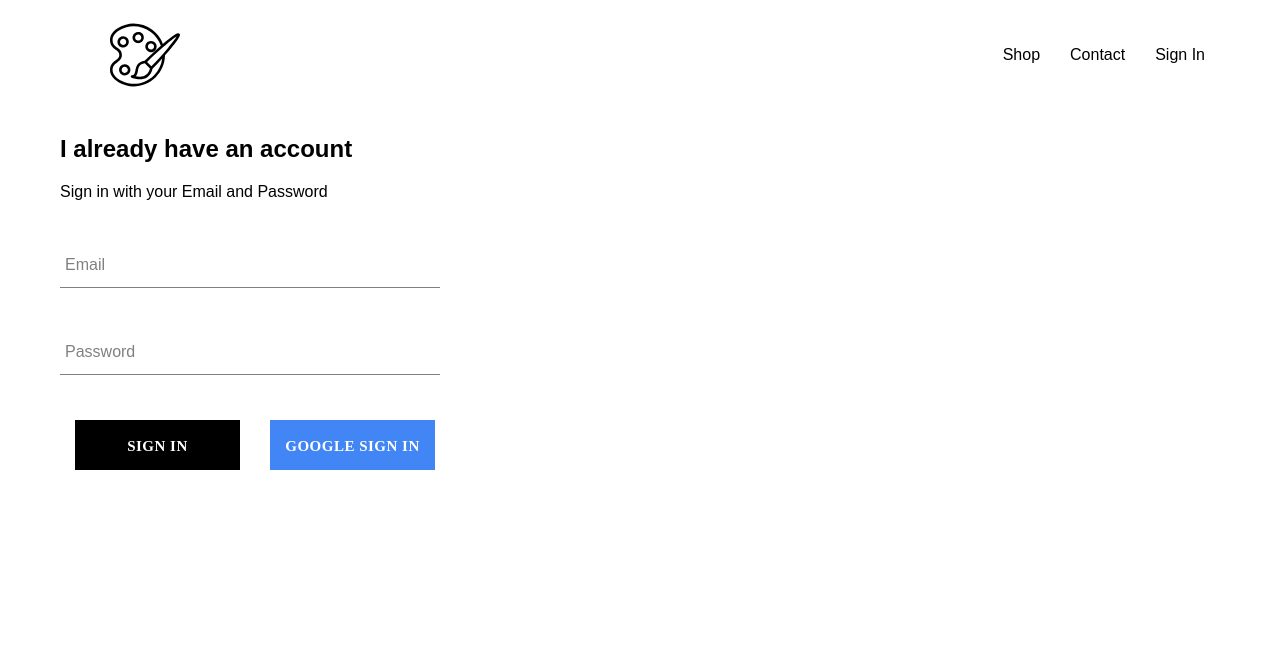
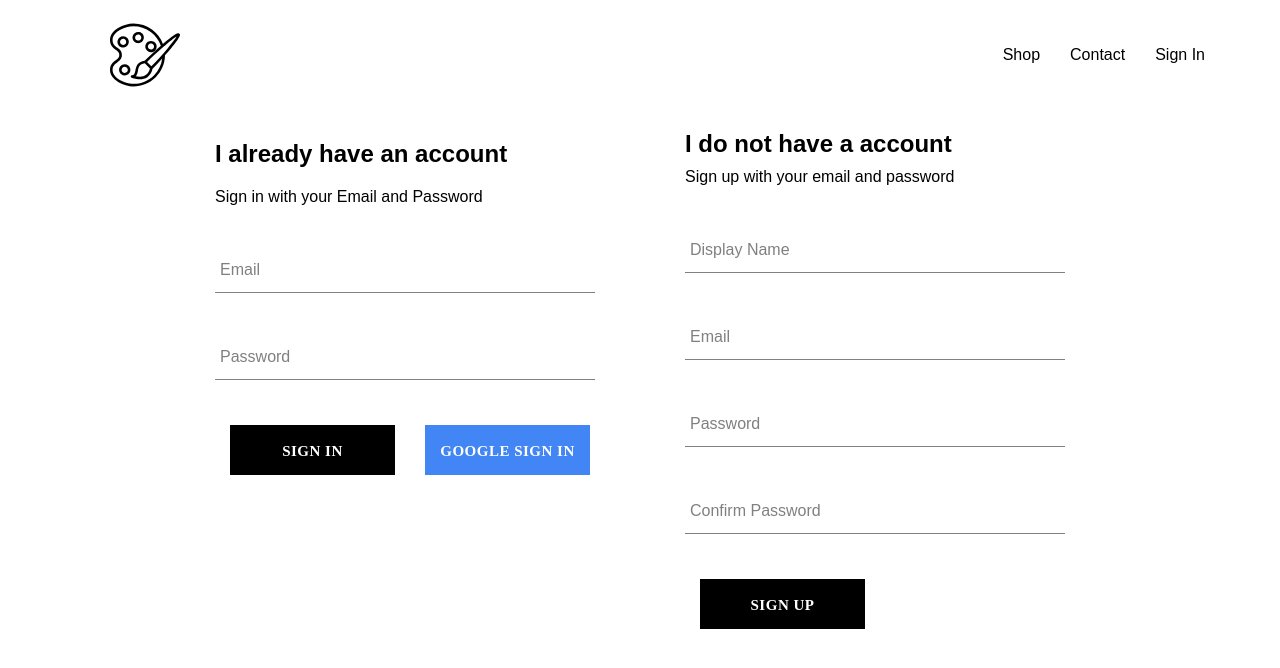
Before and after one commit to Espe-on/alias-art-co, a React (Create React App) app: page /signin in a window 1280 px wide. Shown: the top 668 px of the page. Built offline with nearby package versions, Linux system fonts and the light colour scheme; no server answers; a web font is replaced by a local one.

Commit message:
implemented firebase utils, included ability to store new users in DB

```diff
--- a/src/App.js
+++ b/src/App.js
@@ -1,13 +1,13 @@
 import React from 'react';
-import {Route, Switch} from 'react-router-dom'
-
-import Header from "./components/header/header.component";
-import HomePage from "./pages/homepage/homepage.component";
-import ShopPage from "./pages/shop/shop.component";
-import SignInAndSignUpPage from "./pages/sign-in-and-sign-up/sign-in-and-sign-up.component";
-import {auth} from "./firebase/firebase.utils";
+import {Route, Switch} from 'react-router-dom';
 
 import './App.scss';
+
+import HomePage from './pages/homepage/homepage.component';
+import ShopPage from './pages/shop/shop.component';
+import SignInAndSignUpPage from './pages/sign-in-and-sign-up/sign-in-and-sign-up.component';
+import Header from './components/header/header.component';
+import {auth, createUserProfileDocument} from './firebase/firebase.utils';
 
 class App extends React.Component {
     constructor() {
@@ -15,16 +15,27 @@
 
         this.state = {
             currentUser: null
-        }
+        };
     }
 
-    unsubscribeFromAuth = null
+    unsubscribeFromAuth = null;
 
     componentDidMount() {
-        this.unsubscribeFromAuth = auth.onAuthStateChanged(user => {
-            this.setState({currentUser: user});
-
-            console.log(user);
+        this.unsubscribeFromAuth = auth.onAuthStateChanged(async userAuth => {
+            if (userAuth) {
+                const userRef = await createUserProfileDocument(userAuth);
+                userRef.onSnapshot(snapShot => {
+                    this.setState({
+                        currentUser: {
+                            id: snapShot.id,
+                            ...snapShot.data()
+                        }
+                    });
+                    console.log(this.state);
+                });
+            } else {
+                this.setState({currentUser: userAuth});
+            }
         });
     }
 
@@ -37,13 +48,13 @@
             <div>
                 <Header currentUser={this.state.currentUser}/>
                 <Switch>
-                    <Route exact path="/" component={HomePage}/>
-                    <Route path="/shop" component={ShopPage}/>
-                    <Route path="/signin" component={SignInAndSignUpPage}/>
+                    <Route exact path='/' component={HomePage}/>
+                    <Route path='/shop' component={ShopPage}/>
+                    <Route path='/signin' component={SignInAndSignUpPage}/>
                 </Switch>
             </div>
         );
-    };
+    }
 }
 
 export default App;
--- /dev/null
+++ b/src/components/sign-up/sign-up.component.jsx
@@ -0,0 +1,103 @@
+import React from 'react';
+
+import FormInput from '../form-input/form-input.component';
+import CustomButton from '../custom-button/custom-button.component';
+
+import { auth, createUserProfileDocument } from '../../firebase/firebase.utils';
+
+import './sign-up.styles.scss';
+
+class SignUp extends React.Component {
+    constructor() {
+        super();
+
+        this.state = {
+            displayName: '',
+            email: '',
+            password: '',
+            confirmPassword: ''
+        };
+    }
+
+    handleSubmit = async event => {
+        event.preventDefault();
+
+        const { displayName, email, password, confirmPassword } = this.state;
+
+        if (password !== confirmPassword) {
+            alert("passwords don't match");
+            return;
+        }
+
+        try {
+            const { user } = await auth.createUserWithEmailAndPassword(
+                email,
+                password
+            );
+
+            await createUserProfileDocument(user, { displayName });
+
+            this.setState({
+                displayName: '',
+                email: '',
+                password: '',
+                confirmPassword: ''
+            });
+        } catch (error) {
+            console.error(error);
+        }
+    };
+
+    handleChange = event => {
+        const { name, value } = event.target;
+
+        this.setState({ [name]: value });
+    };
+
+    render() {
+        const { displayName, email, password, confirmPassword } = this.state;
+        return (
+            <div className='sign-up'>
+                <h2 className='title'>I do not have a account</h2>
+                <span>Sign up with your email and password</span>
+                <form className='sign-up-form' onSubmit={this.handleSubmit}>
+                    <FormInput
+                        type='text'
+                        name='displayName'
+                        value={displayName}
+                        onChange={this.handleChange}
+                        label='Display Name'
+                        required
+                    />
+                    <FormInput
+                        type='email'
+                        name='email'
+                        value={email}
+                        onChange={this.handleChange}
+                        label='Email'
+                        required
+                    />
+                    <FormInput
+                        type='password'
+                        name='password'
+                        value={password}
+                        onChange={this.handleChange}
+                        label='Password'
+                        required
+                    />
+                    <FormInput
+                        type='password'
+                        name='confirmPassword'
+                        value={confirmPassword}
+                        onChange={this.handleChange}
+                        label='Confirm Password'
+                        required
+                    />
+                    <CustomButton type='submit'>SIGN UP</CustomButton>
+                </form>
+            </div>
+        );
+    }
+}
+
+export default SignUp;
--- /dev/null
+++ b/src/components/sign-up/sign-up.styles.scss
@@ -0,0 +1,9 @@
+.sign-up {
+  display: flex;
+  flex-direction: column;
+  width: 380px;
+
+  .title {
+    margin: 10px 0;
+  }
+}
--- a/src/firebase/firebase.utils.js
+++ b/src/firebase/firebase.utils.js
@@ -10,16 +10,40 @@
     storageBucket: "alias-art-co-db.appspot.com",
     messagingSenderId: "138228944882",
     appId: "1:138228944882:web:c6ec24025efe472b1ca56b",
-    measurementId: "G-YX5Z4HNDWV"
 };
 
 firebase.initializeApp(config);
 
+export const createUserProfileDocument = async (userAuth, additionalData) => {
+    if (!userAuth) return;
+
+    const userRef = firestore.doc(`users/${userAuth.uid}`);
+
+    const snapShot = await userRef.get();
+
+    if (!snapShot.exists) {
+        const { displayName, email } = userAuth;
+        const createdAt = new Date();
+        try {
+            await userRef.set({
+                displayName,
+                email,
+                createdAt,
+                ...additionalData
+            });
+        } catch (error) {
+            console.log('error creating user', error.message);
+        }
+    }
+
+    return userRef;
+};
+
 export const auth = firebase.auth();
-export const firestore = firebase.firestore
+export const firestore = firebase.firestore();
 
 const provider = new firebase.auth.GoogleAuthProvider();
-provider.setCustomParameters({prompt : "select_account" });
+provider.setCustomParameters({ prompt: 'select_account' });
 export const signInWithGoogle = () => auth.signInWithPopup(provider);
 
 export default firebase;
--- a/src/pages/sign-in-and-sign-up/sign-in-and-sign-up.component.jsx
+++ b/src/pages/sign-in-and-sign-up/sign-in-and-sign-up.component.jsx
@@ -1,12 +1,14 @@
 import React from "react";
 
 import SignIn from "../../components/sign-in/sign-in.component";
+import SignUp from "../../components/sign-up/sign-up.component";
 
 import "./sign-in-and-sign-up.styles.scss";
 
 const SignInAndSignUpPage = () => (
     <div className="sign-in-and-sign-up">
-       <SignIn/>
+       <SignIn />
+       <SignUp />
     </div>
 );
 
--- a/src/pages/sign-in-and-sign-up/sign-in-and-sign-up.styles.scss
+++ b/src/pages/sign-in-and-sign-up/sign-in-and-sign-up.styles.scss
@@ -0,0 +1,6 @@
+.sign-in-and-sign-up {
+  width: 850px;
+  display: flex;
+  justify-content: space-between;
+  margin: 30px auto;
+}
```
